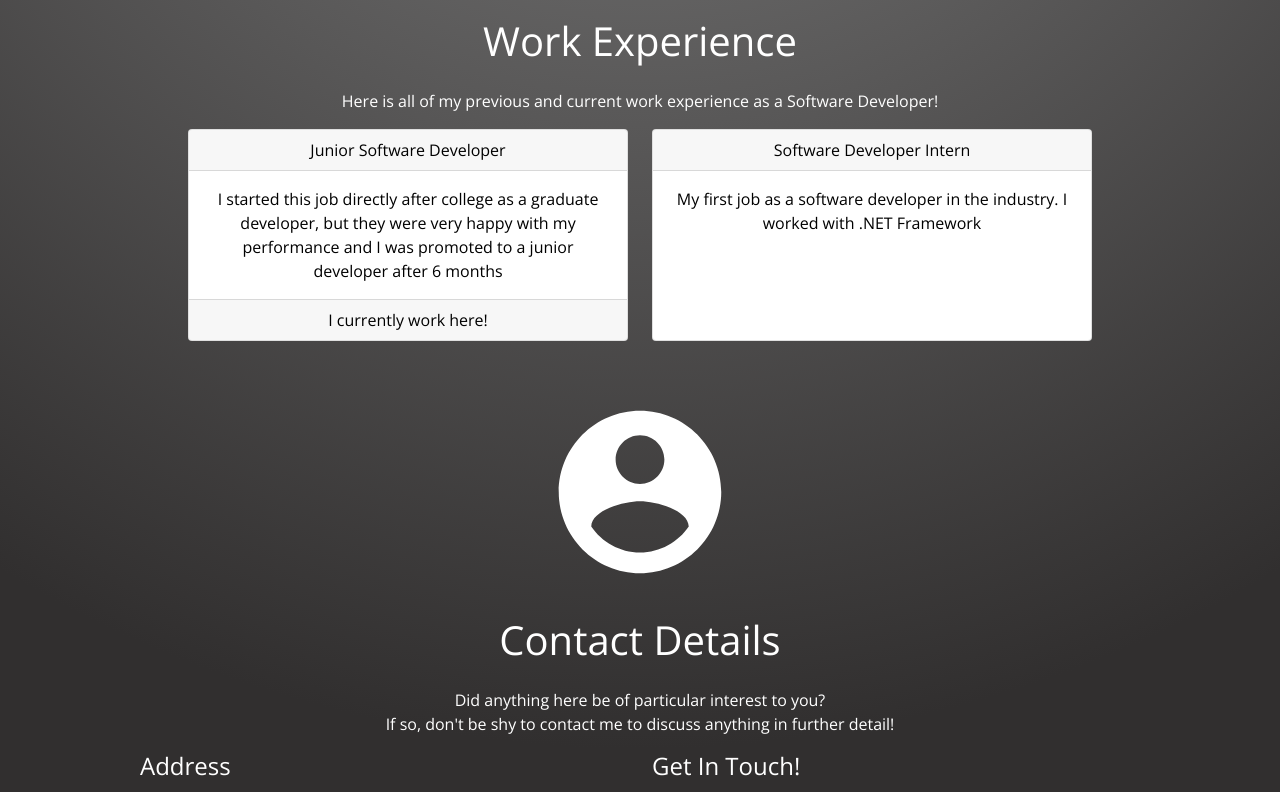
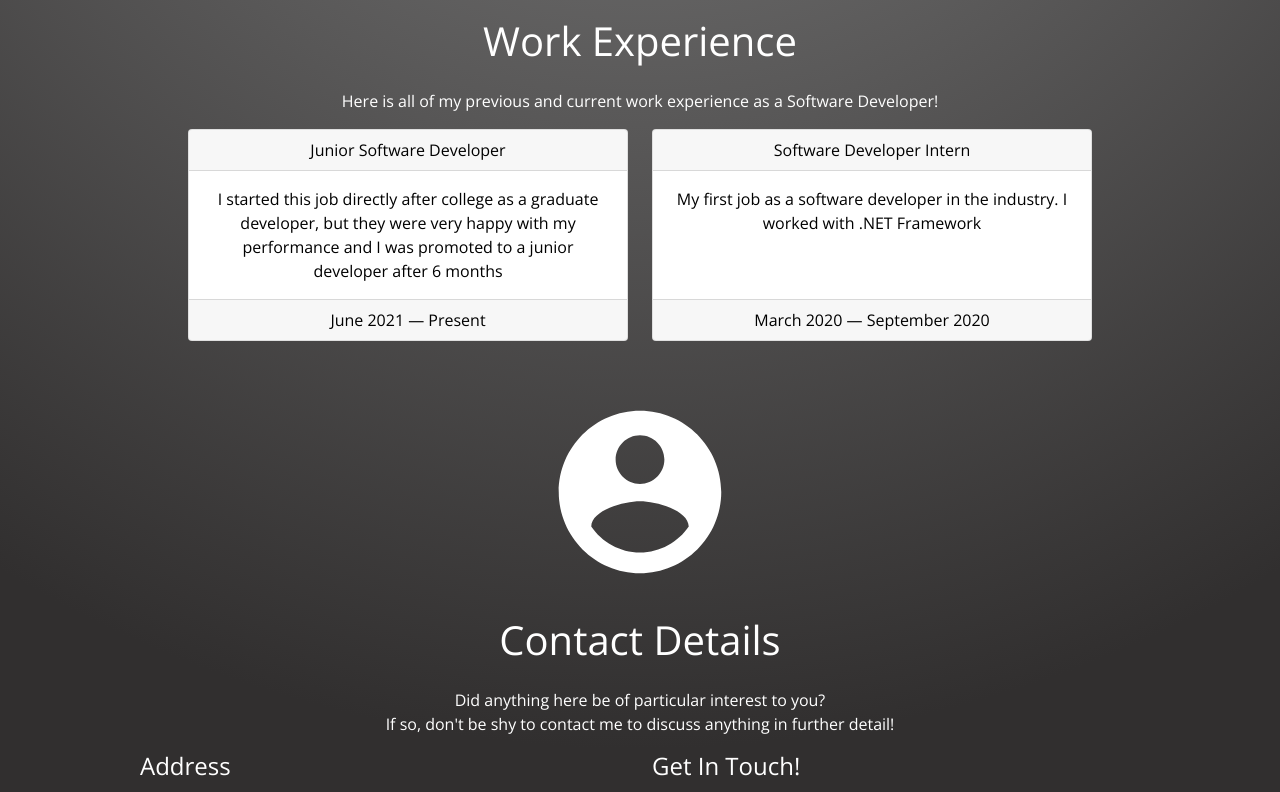
Before and after one commit to KyleHennessy/PortfolioWebsiteFrontend, a React (Create React App) app: page /about-me in a window 1280 px wide. Shown: the part 2180-2972 px from the top of the page. Built offline with nearby package versions, Linux system fonts and the light colour scheme.

Commit message:
Finished with the work experience components, now ready to start developing the backend

```diff
--- a/src/components/Sections/About.js
+++ b/src/components/Sections/About.js
@@ -18,7 +18,7 @@ const About = () => {
               Feel free to have a look around to learn more about me!
             </p>
             <div className="aboutme-links">
-              <Button variant="success">Contact Me</Button>
+              <Button variant="success">Contact Me</Button> &nbsp; &nbsp;
               <Button variant="success">My Work</Button>
             </div>
           </Col>
@@ -27,7 +27,7 @@ const About = () => {
               <img
                 className="heroImage"
                 alt="hero"
-                src={require('../../assets/programing.png')}
+                src={require("../../assets/programing.png")}
                 length="400px"
                 width="400px"
               />
--- a/src/components/Sections/WorkExperiences.js
+++ b/src/components/Sections/WorkExperiences.js
@@ -9,7 +9,8 @@ const WorkExperiences = () => {
       title: "Software Developer Intern",
       description:
         "My first job as a software developer in the industry. I worked with .NET Framework",
-      dateStarted: new Date("2020-03-01"),
+      dateStarted: "2020-03-01",
+      dateEnded: "2020-09-01",
       currentJob: false,
     },
     {
@@ -17,7 +18,8 @@ const WorkExperiences = () => {
       title: "Junior Software Developer",
       description:
         "I started this job directly after college as a graduate developer, but they were very happy with my performance and I was promoted to a junior developer after 6 months",
-      dateStarted: new Date("2021-06-01"),
+      dateStarted: "2021-06-01",
+      dateEnded: null,
       currentJob: true,
     },
   ];
@@ -31,7 +33,8 @@ const WorkExperiences = () => {
             Work Experience
           </h1>
           <p className="text-base leading-relaxed xl:w-2/4 lg:w-3/4 mx-auto">
-            Here is all of my previous and current work experience as a Software Developer!
+            Here is all of my previous and current work experience as a Software
+            Developer!
           </p>
           <WorkExperienceList workExperiences={DUMMY_JOBS} />
         </div>
--- a/src/components/WorkExperiences/WorkExperienceItem/WorkExperienceItem.js
+++ b/src/components/WorkExperiences/WorkExperienceItem/WorkExperienceItem.js
@@ -3,12 +3,31 @@ import { Card } from "react-bootstrap";
 import classes from "./WorkExperienceItem.module.css";
 
 const WorkExperienceItem = (props) => {
+  const startDate = new Date(props.dateStarted);
+  const endDate =
+    props.dateEnded === null ? "Present" : new Date(props.dateEnded);
+
   return (
-    <Card className={classes.card} >
+    <Card className={classes.card}>
       <Card.Header>{props.title}</Card.Header>
-      <Card.Body>{props.description}</Card.Body>
-      {/* <Card.Subtitle>I started this job on XXX</Card.Subtitle> */}
-      {props.currentJob && <Card.Footer>I currently work here!</Card.Footer>}
+      <Card.Body>
+        <Card.Text>{props.description}</Card.Text>
+      </Card.Body>
+
+      {endDate instanceof Date && (
+        <Card.Footer>
+          {startDate.toLocaleString("default", { month: "long" })}{" "}
+          {startDate.getFullYear().toString()} &#8212;{" "}
+          {endDate.toLocaleString("default", { month: "long" })}{" "}
+          {endDate.getFullYear().toString()}
+        </Card.Footer>
+      )}
+      {typeof endDate === "string" && (
+        <Card.Footer>
+          {startDate.toLocaleString("default", { month: "long" })}{" "}
+          {startDate.getFullYear().toString()} &#8212; {endDate}
+        </Card.Footer>
+      )}
     </Card>
   );
 };
--- a/src/components/WorkExperiences/WorkExperienceList.js
+++ b/src/components/WorkExperiences/WorkExperienceList.js
@@ -13,6 +13,7 @@ const WorkExperienceList = (props) => {
               title={workExperience.title}
               description={workExperience.description}
               dateStarted={workExperience.dateStarted}
+              dateEnded={workExperience.dateEnded}
               currentJob={workExperience.currentJob}
             />
           </Col>
```
